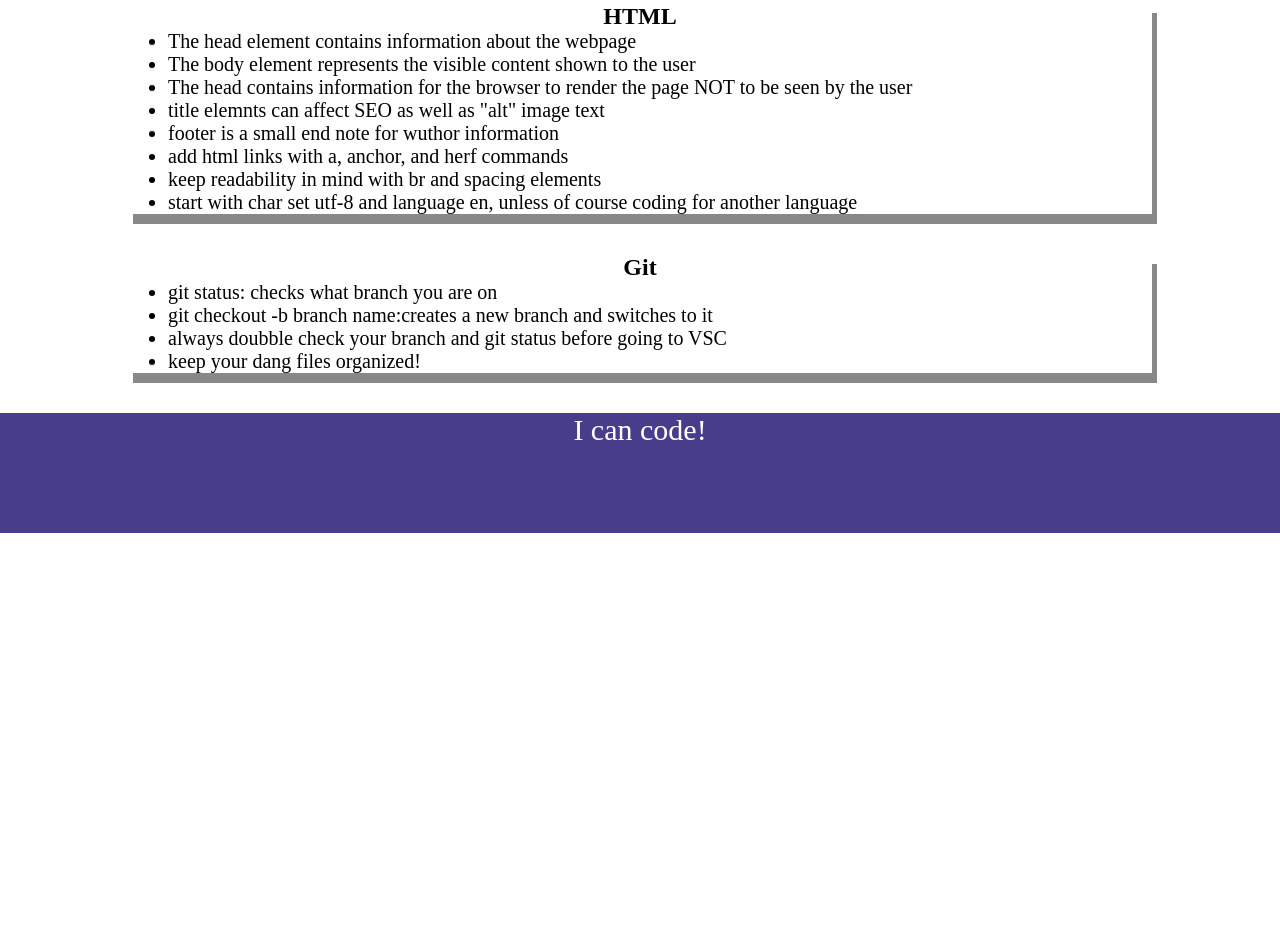
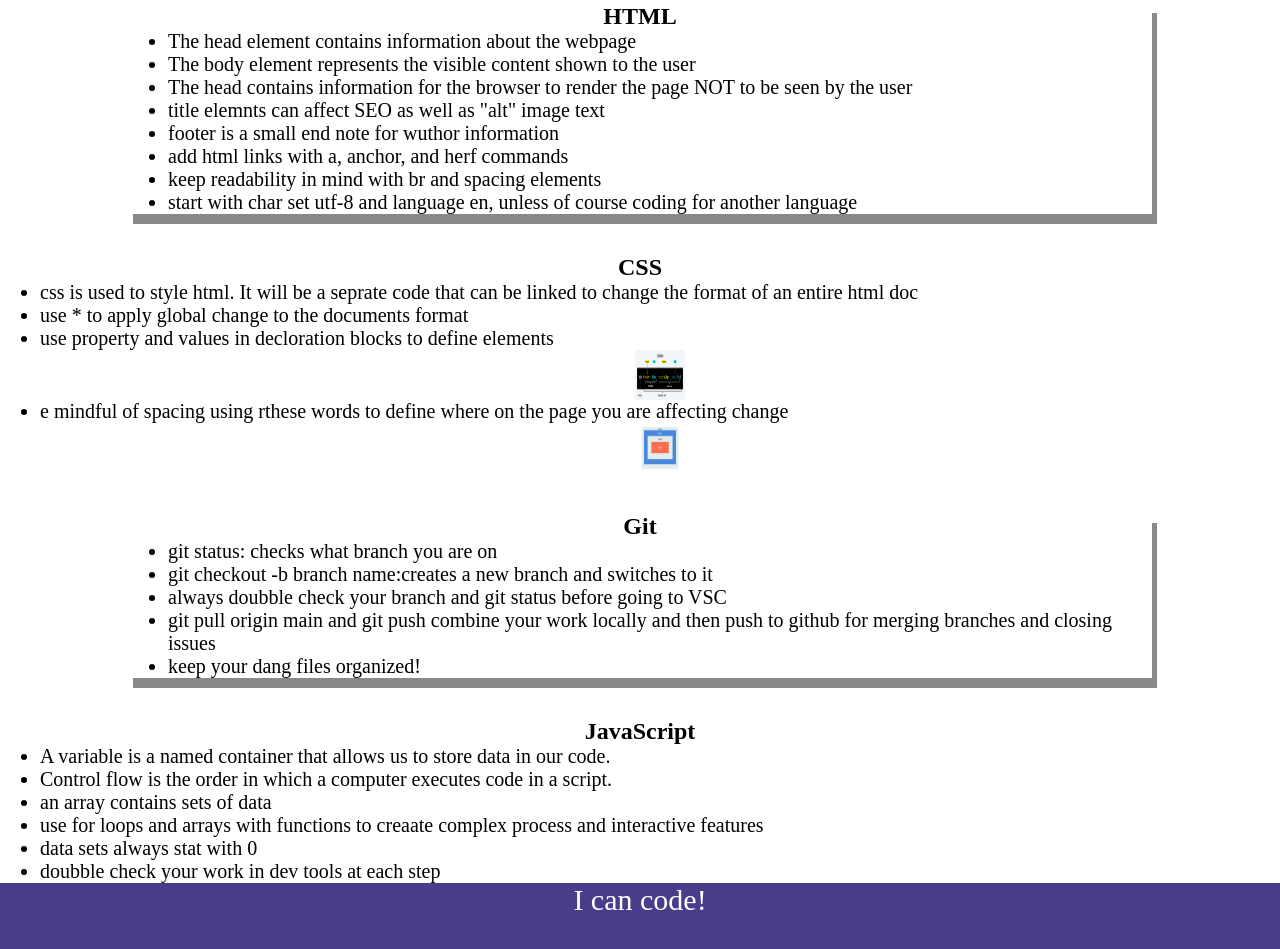
Before and after one commit to GendySparrowhawk/Prework-Study-Guide, a plain HTML site: page index.html in a window 1280 px wide. Shown: the part 157-1106 px from the top of the page. Before the commit the page ends 800 px from the top, so only its background shows below. Drawn offline with Linux system fonts and the light colour scheme.

Commit message:
added js with for loop and randomizer function

```diff
--- a/assets/script.js
+++ b/assets/script.js
@@ -1,21 +1,24 @@
 var topics = ['HTML', 'CSS', 'Git', 'JavaScript',];
-for(var x =0; x < topics.length; x++){
+var randomTopic = topics[Math.floor(Math.random() * topics.length)];
+function listTopics() {
+    for(var x =0; x < topics.length; x++){
     console.log(topics[x]);
 }
-/*
-if (topic === 'HTML') {
+}
+function selectTopic() {
+if (randomTopic === 'HTML') {
  console.log("Let's study HTML!");
-} else if (topic === 'CSS') {
+} else if (randomTopic === 'CSS') {
  console.log("Let's study CSS!");
-} else if (topic === 'Git') {
+} else if (randomTopic === 'Git') {
  console.log("Let's study Git!");
-} else if (topic === 'JavaScript') {
+} else if (randomTopic === 'JavaScript') {
  console.log("Let's study JavaScript!");
 } else {
  console.log('Please try again!');
 }
-var shapes = ["triangle", "square", "pentagon", "circle"];
-for(var x = 0; x < shapes.length; x++) {
- console.log(shapes[x]);
 }
-*/
+console.log('Here are the topics we learned through Prework:');
+listTopics()
+console.log('Which topic should we study first?');
+selectTopic()
--- a/index.html
+++ b/index.html
@@ -28,6 +28,15 @@
         </ul>
     </section>
     <section class="card" id="css-section"></section>
+    <h2>CSS</h2>
+    <ul>
+      <li>css is used to style html. It will be a seprate code that can be linked to change the format of an entire html doc</li>
+      <li>use * to apply global change to the documents format</li>
+      <li>use property and values in decloration blocks to define elements</li>
+      <img src="./assets/300-css-rule.png" alt="css rule of declorations">
+      <li>e mindful of spacing using rthese words to define where on the page you are affecting change</li>
+      <img src="./assets/310-box-model.png" alt="ruler for html page">
+    </ul>
   </section>
   <section class="card" id="git-section">
     <h2>Git</h2>
@@ -35,11 +44,21 @@
       <li>git status: checks what branch you are on</li>
       <li>git checkout -b branch name:creates a new branch and switches to it</li>
       <li>always doubble check your branch and git status before going to VSC</li>
+      <li>git pull origin main and git push combine your work locally and then push to github for merging branches and closing issues</li>
       <li>keep your dang files organized!</li>
     </ul>
 
   </section>
   <section calss="card" id="JavaScript-section">
+    <h2>JavaScript</h2>
+    <ul>
+      <li>A variable is a named container that allows us to store data in our code.</li>
+      <li>Control flow is the order in which a computer executes code in a script.</li>
+      <li>an array contains sets of data</li>
+      <li>use for loops and arrays with functions to creaate complex process and interactive features</li>
+      <li>data sets always stat with 0</li>
+      <li>doubble check your work in dev tools at each step</li>
+    </ul>
 
   </section>
     </main>
```
Also changed, not shown: assets/300-css-rule.png (added), assets/310-box-model.png (added).
